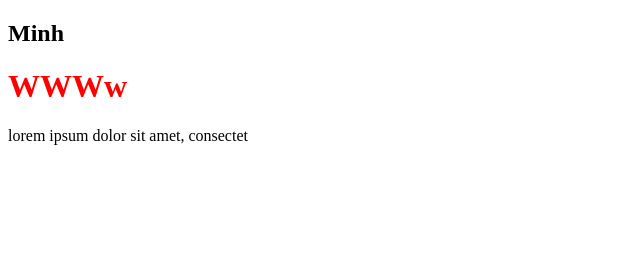
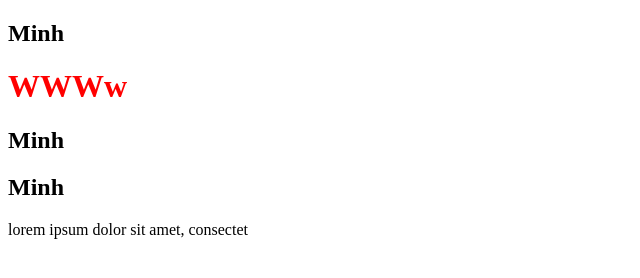
Before and after one commit to ThuThao20/demo, a plain HTML site: page index.html in a window 1280 px wide. Shown: the whole page, without its empty margins (0-640 px from the left). Drawn offline with Linux system fonts and the light colour scheme.

Commit message:
modify file index.html

```diff
--- a/index.html
+++ b/index.html
@@ -11,6 +11,8 @@
 <body>
     <h2>Minh</h2>
     <h1>WWWw</h1>
+    <h2>Minh</h2>
+    <h2>Minh</h2>
     <p>lorem ipsum dolor sit amet, consectet</p>
 </body>
 
```
